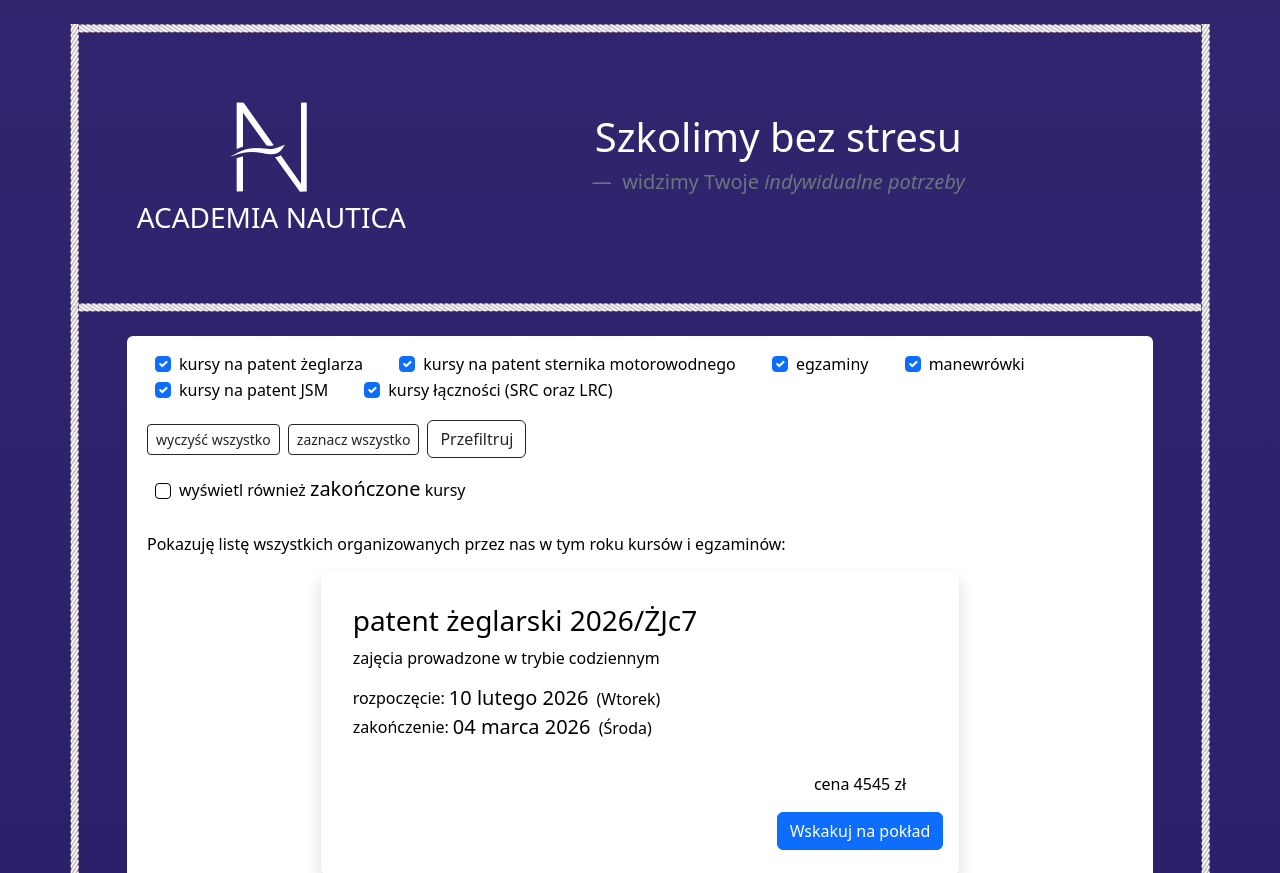
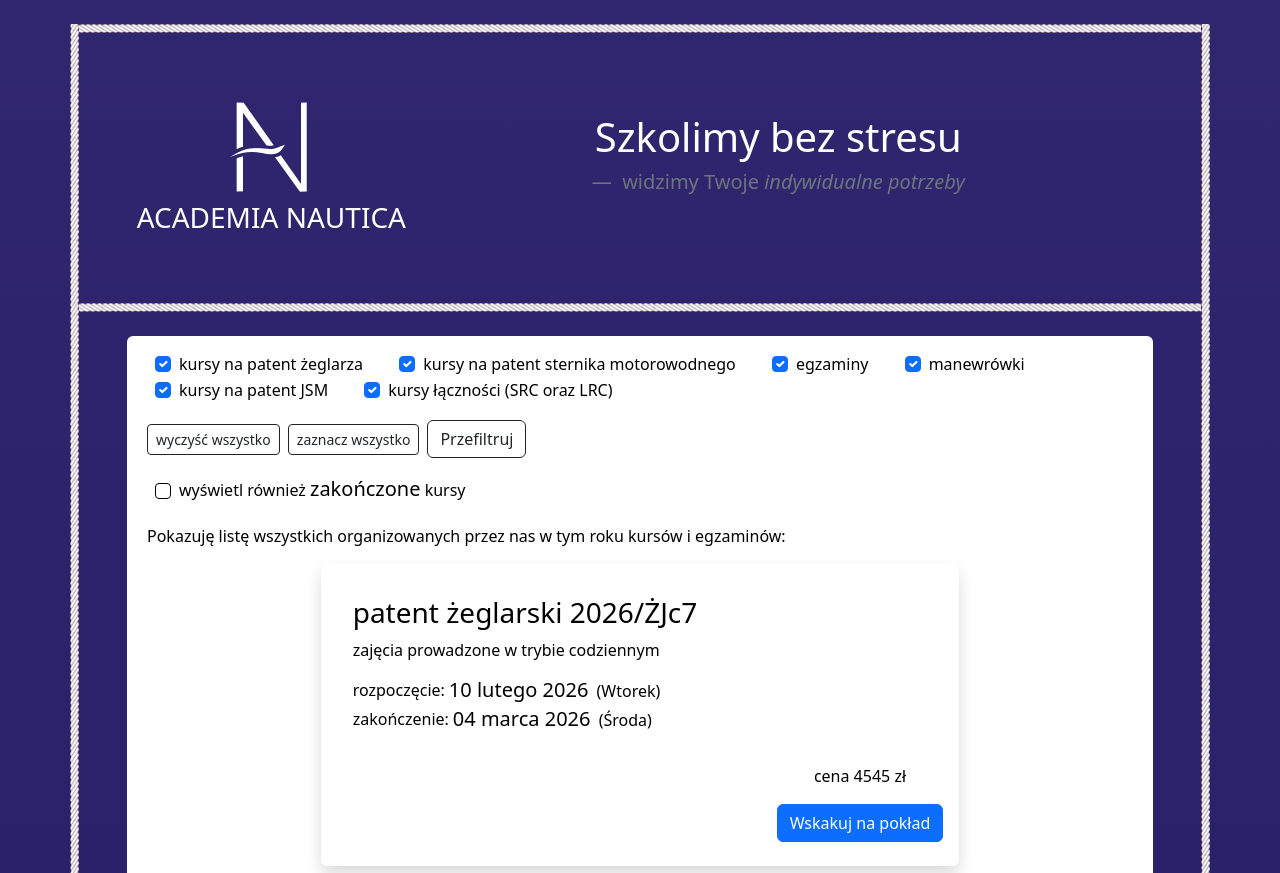
Before and after one commit to hrabia-Torcik/anw_www, a Django app: page / in a window 1280 px wide. Shown: the top 873 px of the page. Run offline with Django 3.2, Linux system fonts and the light colour scheme; data comes from the database, SQL or seed files in the repository; some libraries are stand-ins or nearby versions.

Commit message:
Drobne poprawki z marginesami/paddingami

```diff
--- a/basepage/templates/basepage/lists.html
+++ b/basepage/templates/basepage/lists.html
@@ -5,7 +5,7 @@
     <div class="container px-3 px-md-5 pt-2">
     <div class=" text-black bg-white rounded p-1 pt-3 mt-3 clearfix">
 
-        <div class="ms-1 ms-md-3 pb-3">
+        <div class="ms-1 ms-md-3 pb-2">
 
 
                 <form action="{% url 'main' %}" method="get" id="sort_kursow">
--- a/basepage/views.py
+++ b/basepage/views.py
@@ -173,18 +173,15 @@ def basepage(request):
 
         if deltat2:
             if deltat1 <= timedelta(0) and deltat2 >= timedelta(0):
-                # print('trwa')
                 lista_trwaj.append(True)
             else:
                 lista_trwaj.append(False)
             if deltat2 < timedelta(0):
-                # print('zakończony')
                 lista_zakoncz.append(True)
             else:
                 lista_zakoncz.append(False)
         else:
             if deltat1 == timedelta(0):
-                # print('trwa')
                 lista_trwaj.append(True)
             else:
                 lista_trwaj.append(False)
```
